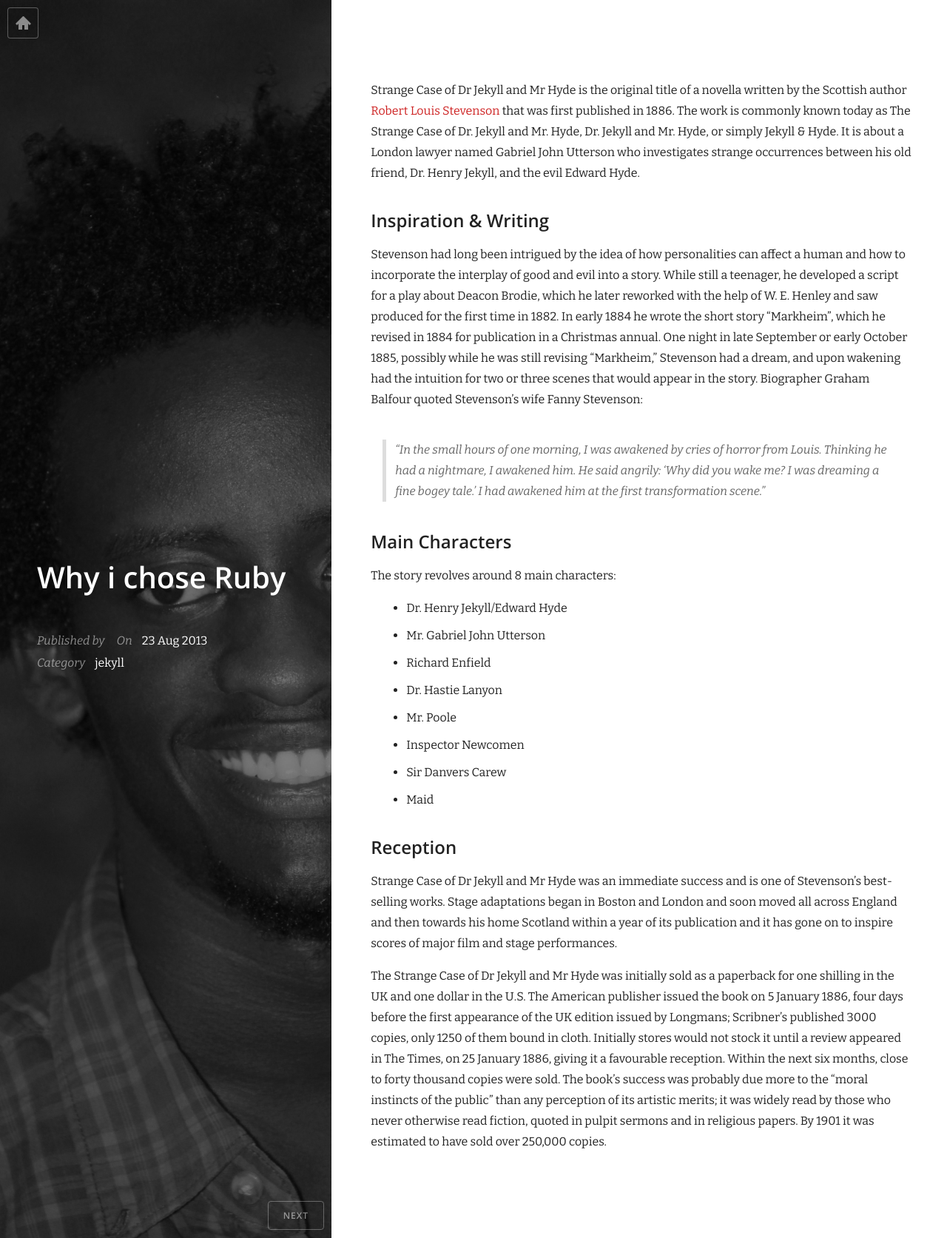
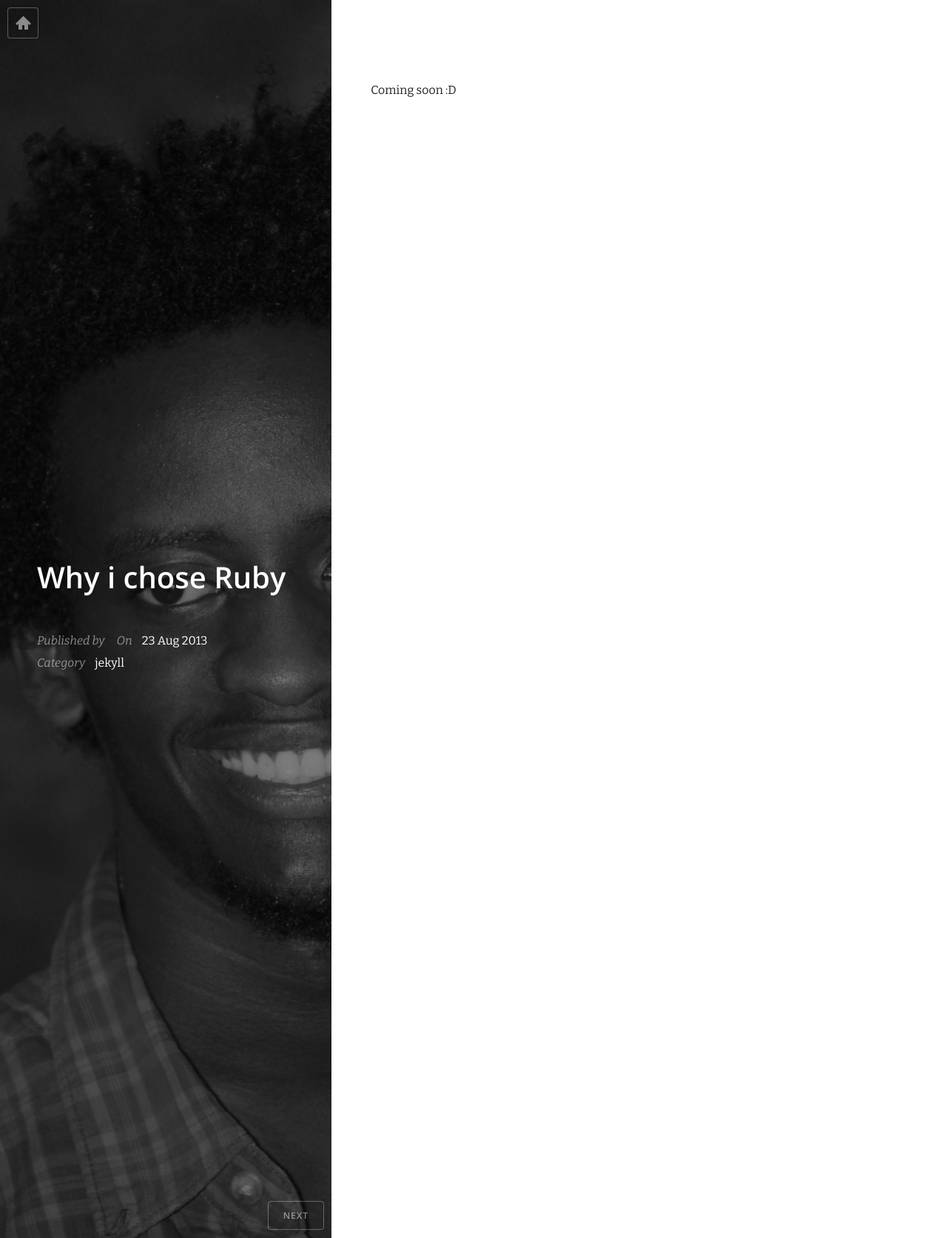
Before and after one commit to Eyewritecode/eyewritecode.github.io, a Jekyll site: the page built from _posts/2013-08-23-eyewritecode-in-ruby.md, in a window 1280 px wide. Shown: the whole page at 74% size. Built offline with Jekyll 4.4.1, drawn with Linux system fonts in a browser that asks for light colours; nearby versions of some CDN libraries; Markdown is read by kramdown in place of the engine named in the settings.

Commit message:
Update 2013-08-23-eyewritecode-in-ruby.md

```diff
--- a/_posts/2013-08-23-eyewritecode-in-ruby.md
+++ b/_posts/2013-08-23-eyewritecode-in-ruby.md
@@ -6,29 +6,4 @@ categories: jekyll
 featured_image: /images/cover.jpg
 ---
 
-Strange Case of Dr Jekyll and Mr Hyde is the original title of a novella written by the Scottish author [Robert Louis Stevenson]() that was first published in 1886. The work is commonly known today as The Strange Case of Dr. Jekyll and Mr. Hyde, Dr. Jekyll and Mr. Hyde, or simply Jekyll & Hyde. It is about a London lawyer named Gabriel John Utterson who investigates strange occurrences between his old friend, Dr. Henry Jekyll, and the evil Edward Hyde.
-
-## Inspiration & Writing
-
-Stevenson had long been intrigued by the idea of how personalities can affect a human and how to incorporate the interplay of good and evil into a story. While still a teenager, he developed a script for a play about Deacon Brodie, which he later reworked with the help of W. E. Henley and saw produced for the first time in 1882. In early 1884 he wrote the short story "Markheim", which he revised in 1884 for publication in a Christmas annual. One night in late September or early October 1885, possibly while he was still revising "Markheim," Stevenson had a dream, and upon wakening had the intuition for two or three scenes that would appear in the story. Biographer Graham Balfour quoted Stevenson's wife Fanny Stevenson:
-
-> "In the small hours of one morning, I was awakened by cries of horror from Louis. Thinking he had a nightmare, I awakened him. He said angrily: 'Why did you wake me? I was dreaming a fine bogey tale.' I had awakened him at the first transformation scene."
-
-## Main Characters
-
-The story revolves around **8 main characters**:
-
-- Dr. Henry Jekyll/Edward Hyde
-- Mr. Gabriel John Utterson
-- Richard Enfield
-- Dr. Hastie Lanyon
-- Mr. Poole
-- Inspector Newcomen
-- Sir Danvers Carew
-- Maid
-
-## Reception
-
-Strange Case of Dr Jekyll and Mr Hyde was an immediate success and is one of Stevenson's best-selling works. Stage adaptations began in Boston and London and soon moved all across England and then towards his home Scotland within a year of its publication and it has gone on to inspire scores of major film and stage performances.
-
-The Strange Case of Dr Jekyll and Mr Hyde was initially sold as a paperback for one shilling in the UK and one dollar in the U.S. The American publisher issued the book on 5 January 1886, four days before the first appearance of the UK edition issued by Longmans; Scribner's published 3000 copies, only 1250 of them bound in cloth. Initially stores would not stock it until a review appeared in The Times, on 25 January 1886, giving it a favourable reception. Within the next six months, close to forty thousand copies were sold. The book's success was probably due more to the "moral instincts of the public" than any perception of its artistic merits; it was widely read by those who never otherwise read fiction, quoted in pulpit sermons and in religious papers. By 1901 it was estimated to have sold over 250,000 copies.
+Coming soon :D
```
